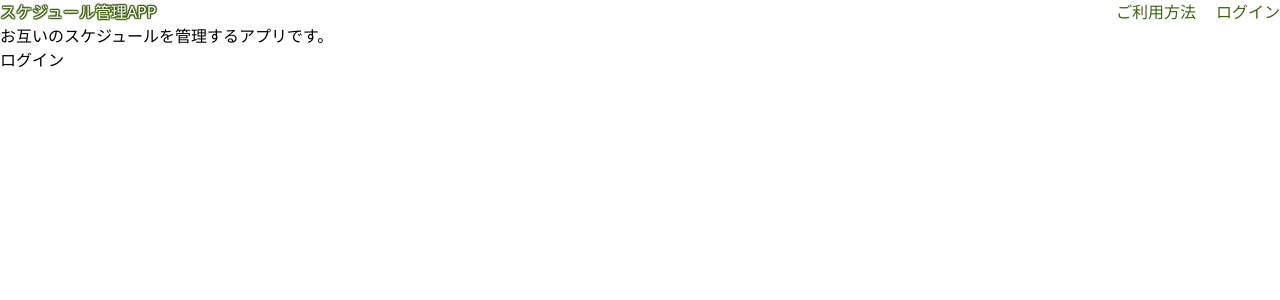
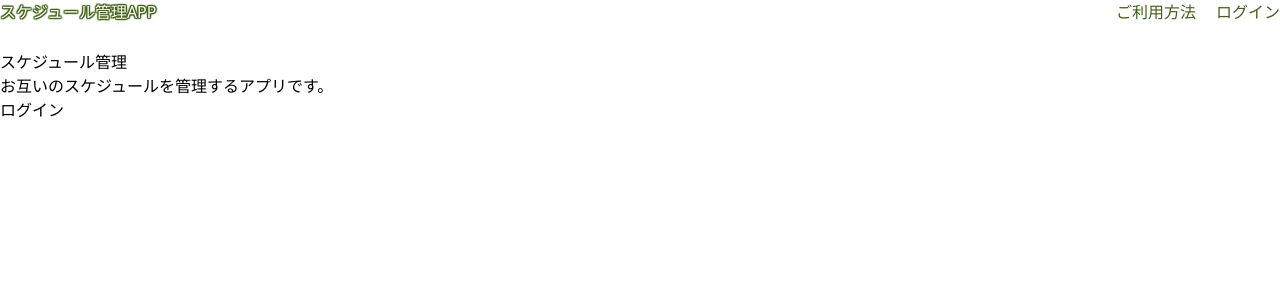
Before and after one commit to Hashimoto-Noriaki/next-calender-app-close, a Next.js app: page / in a window 1280 px wide. Shown: the top 300 px of the page. Built offline with nearby package versions, Linux system fonts and the light colour scheme.

Commit message:
ヘッダー部分をfixedとしているので、コンテンツ部分にヘッダー分の余白

```diff
--- a/src/app/page.tsx
+++ b/src/app/page.tsx
@@ -14,7 +14,7 @@ const Home: React.FC = () => {
           </nav>
         </div>
       </header>
-      <main>
+      <main className="pt-[50px]">
         <div>
           <h1>スケジュール管理</h1>
           <p>
```
